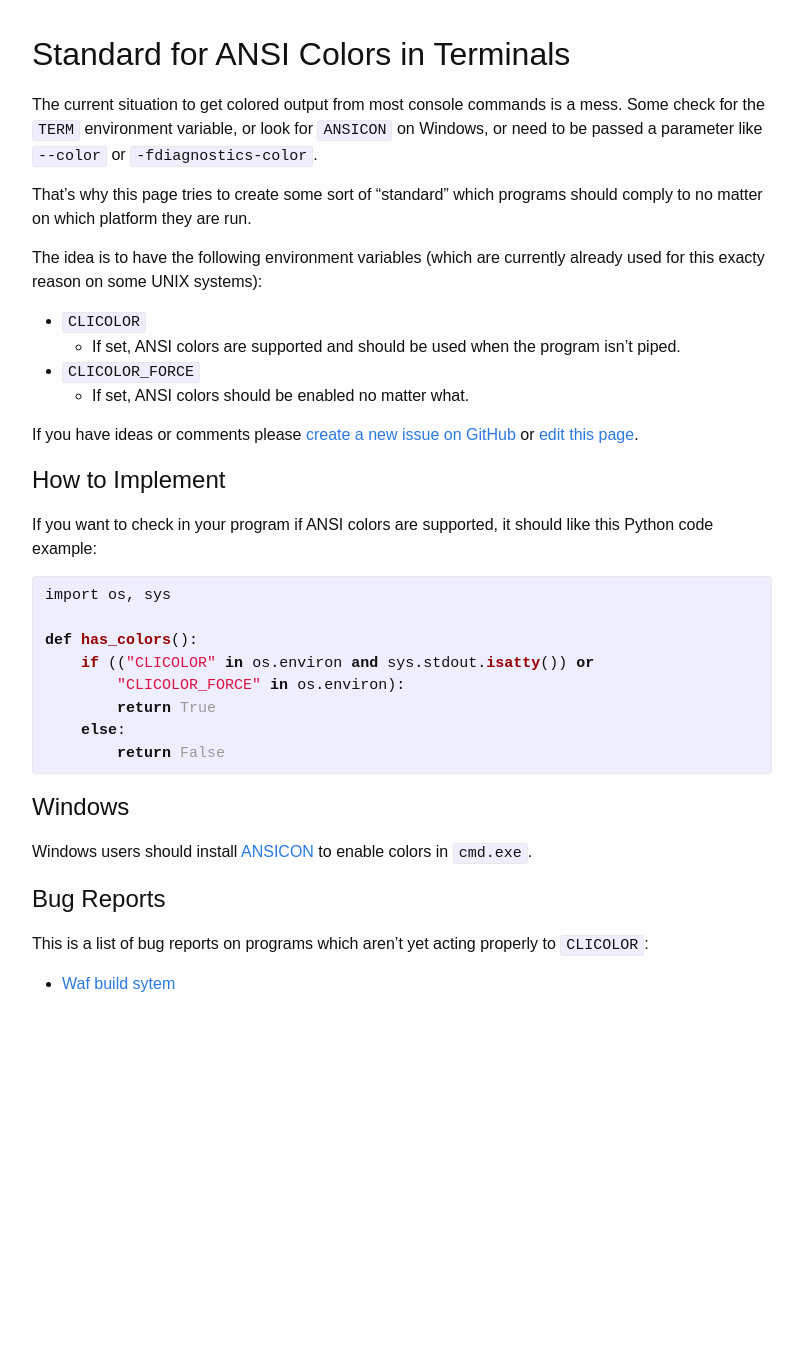
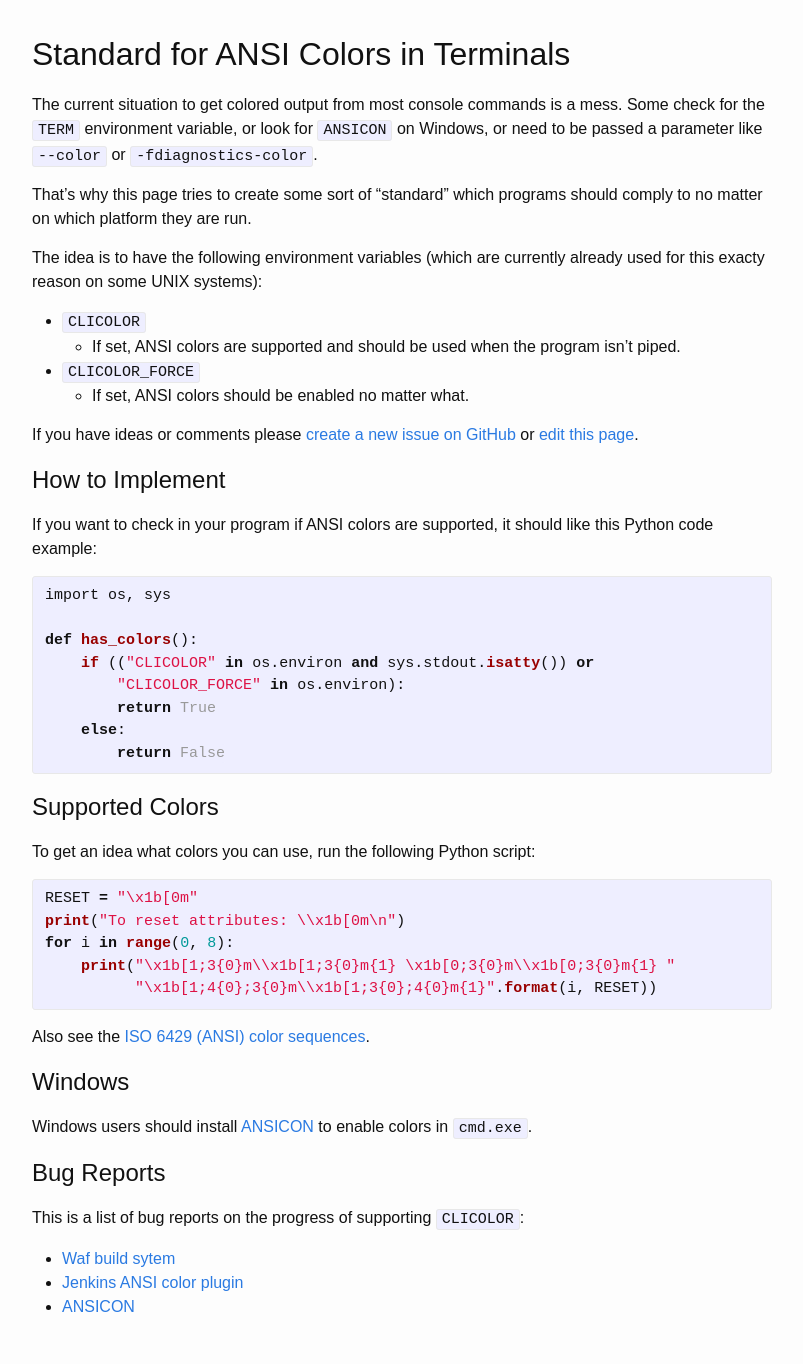
Before and after one commit to jhasse/clicolors, a Jekyll site: the page built from index.md, in a window 1280 px wide. Shown: the whole page, without its empty margins (238-1041 px from the left). Built offline with Jekyll 4.4.1, drawn with Linux system fonts in a browser that asks for light colours; before the commit the page ends 1041 px from its top, so only the background shows below that.

Commit message:
Add Supported Colors, 2 bug reports

```diff
--- a/index.md
+++ b/index.md
@@ -43,6 +43,20 @@ def has_colors():
         return False
 {% endhighlight %}
 
+## Supported Colors
+
+To get an idea what colors you can use, run the following Python script:
+
+{% highlight python %}
+RESET = "\x1b[0m"
+print("To reset attributes: \\x1b[0m\n")
+for i in range(0, 8):
+    print("\x1b[1;3{0}m\\x1b[1;3{0}m{1} \x1b[0;3{0}m\\x1b[0;3{0}m{1} "
+          "\x1b[1;4{0};3{0}m\\x1b[1;3{0};4{0}m{1}".format(i, RESET))
+{% endhighlight %}
+
+Also see the [ISO 6429 (ANSI) color sequences](http://www.perpetualpc.net/6429_colors.html#color_list).
+
 ## Windows
 
 Windows users should install [ANSICON](https://github.com/adoxa/ansicon) to
@@ -50,7 +64,8 @@ enable colors in `cmd.exe`.
 
 ## Bug Reports
 
-This is a list of bug reports on programs which aren't yet acting properly to
-`CLICOLOR`:
+This is a list of bug reports on the progress of supporting `CLICOLOR`:
 
  * [Waf build sytem](https://github.com/waf-project/waf/issues/1555)
+ * [Jenkins ANSI color plugin](https://github.com/dblock/jenkins-ansicolor-plugin/issues/51)
+ * [ANSICON](https://github.com/adoxa/ansicon/issues/77)
```
